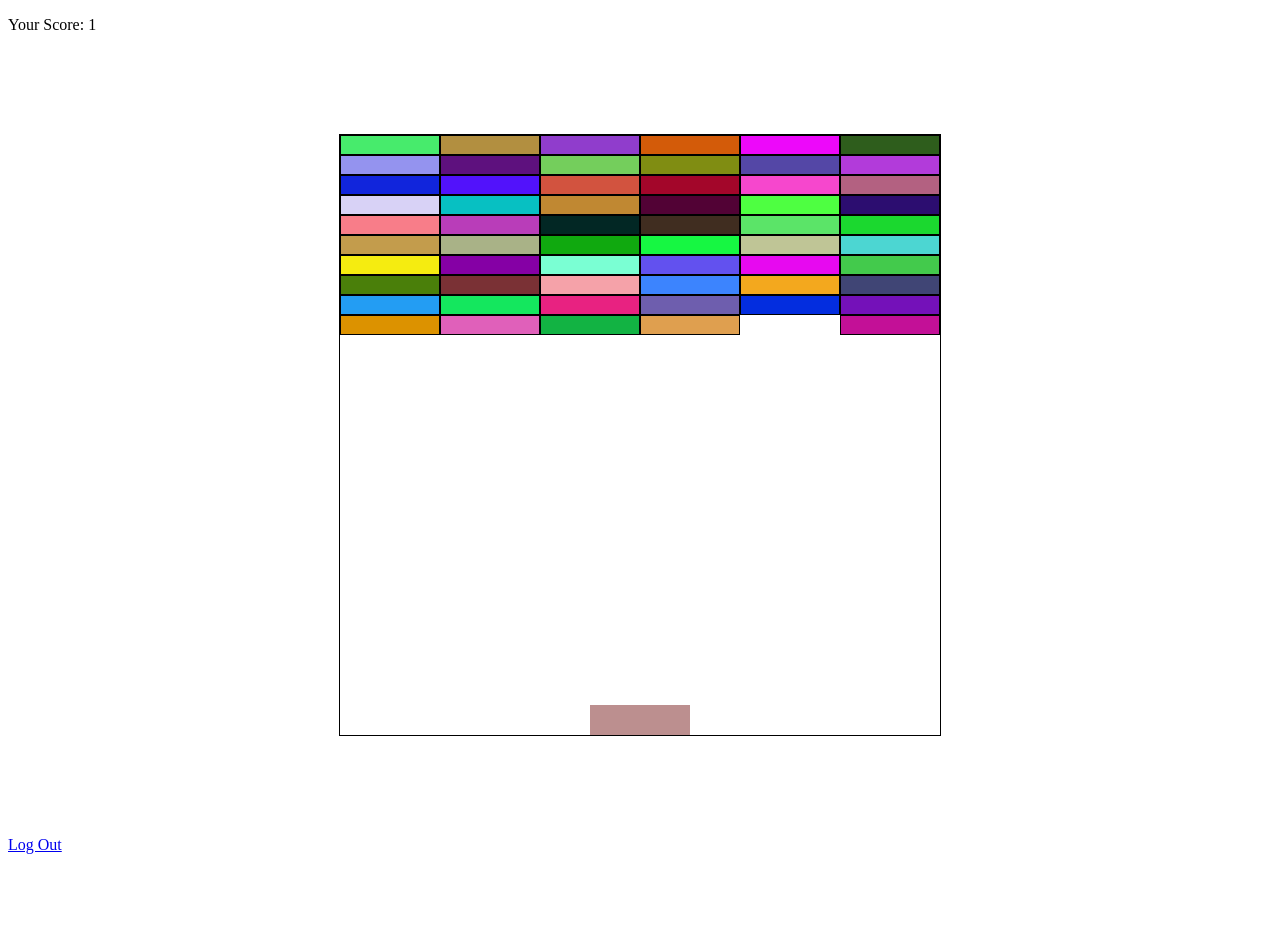
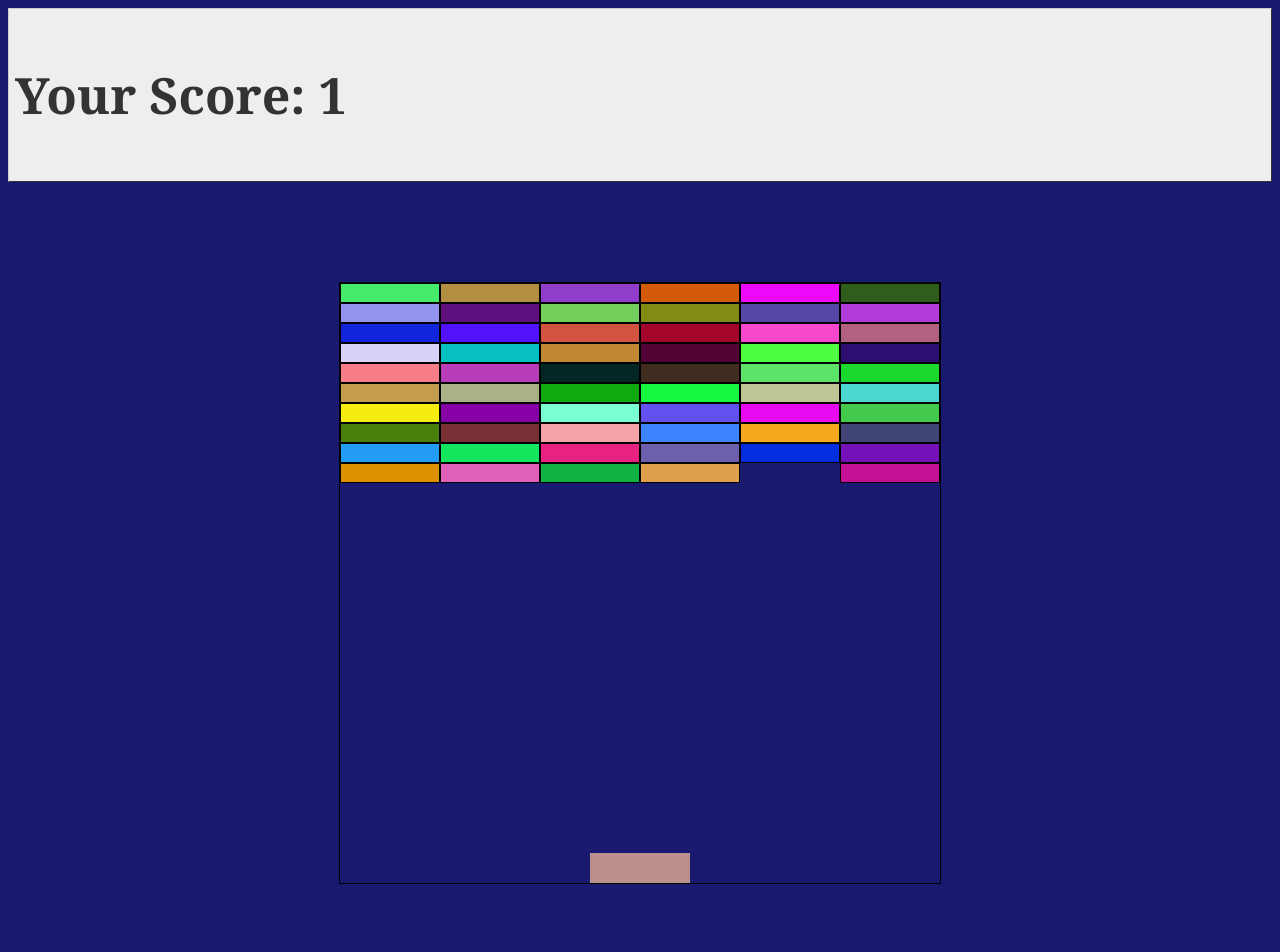
Before and after one commit to jdmar3-comp426/a99-cpyswe, a website: page model.html in a window 1280 px wide. Shown: the top 952 px of the page. Drawn offline with Linux system fonts and the light colour scheme.

Commit message:
more aesthestic

```diff
--- /dev/null
+++ b/game.css
@@ -0,0 +1,26 @@
+.score {
+    font: bold 50px Georgia;
+    text-decoration: none;
+    background-color: #EEEEEE;
+    color: #333333;
+    padding: 2px 6px 2px 6px;
+    border-top: 1px solid #CCCCCC;
+    border-right: 1px solid #333333;
+    border-bottom: 1px solid #333333;
+    border-left: 1px solid #CCCCCC;
+  }
+
+  .button {
+    font: bold 20px Georgia;
+    text-decoration: none;
+    background-color: #EEEEEE;
+    color: midnightblue;
+    height: 0px;
+    width: 100px;
+    padding: 2px 6px 2px 6px;
+    border-top: 1px solid #CCCCCC;
+    border-right: 1px solid #333333;
+    border-bottom: 1px solid #333333;
+    border-left: 1px solid #CCCCCC;
+    bottom: 10px;
+  }
--- a/model.html
+++ b/model.html
@@ -5,6 +5,7 @@
         <meta name="viewport" content="width=device-width, initial-scale=1.0"/>
         <meta http-equiv="X-UA-Compatible" content="ie=edge"/>
         <title>Document</title>
+        <link rel="stylesheet" href="/game.css">
         <style>
            #brickboard{width: 100px; height: 30px; background-color: rosybrown; position: absolute; bottom: 0px; left: 250px}
            #ball{width: 20px; height: 20px; background-color: cyan; border-radius: 50%; position: absolute; bottom: 20px; left: 220px}
@@ -13,7 +14,9 @@
         </style>
 
         <div>
-            <p>Your Score: <span id="myScore"></span></p>
+            <div class = "score">
+                <p>Your Score: <span id="myScore"></span></p>
+            </div>
             <script>
                 window.myGlobal = 0;
                 document.getElementById("myScore").innerHTML = window.myGlobal;
@@ -136,7 +139,7 @@
             }
         </script>
     </head>
-    <body>
+    <body style="background-color:midnightblue;">
         <div id = 'div1'>
             <div id = 'ball'></div>
             <div id = 'brickboard'></div>
@@ -144,7 +147,7 @@
 
         </div>
 
-        <div>
+        <div class = "button">
             <p><a href="index.html" class="button" target="_top">Log Out</a></p>
         </div>
 
--- a/styles.css
+++ b/styles.css
@@ -66,7 +66,7 @@ div {
 }
 
 .button {
-  font: bold 11px Arial;
+  font: bold 14px Georgia;
   text-decoration: none;
   background-color: #EEEEEE;
   color: #333333;
@@ -76,3 +76,8 @@ div {
   border-bottom: 1px solid #333333;
   border-left: 1px solid #CCCCCC;
 }
+
+.score {
+  font: bold 20px Georgia;
+  background-color: white;
+}
```
Also changed, not shown: index.html (+2 -11 lines), 1 other file.
